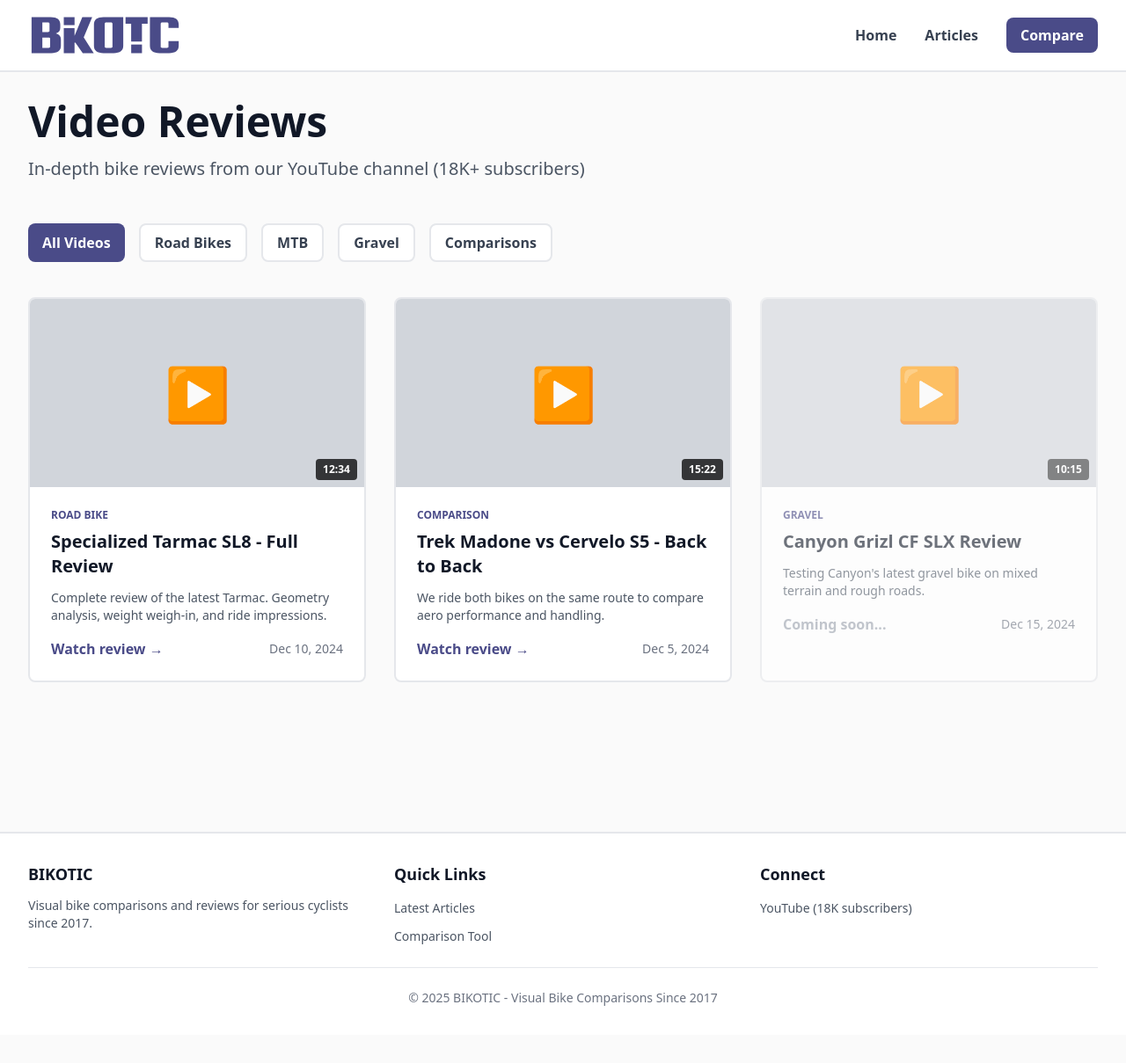
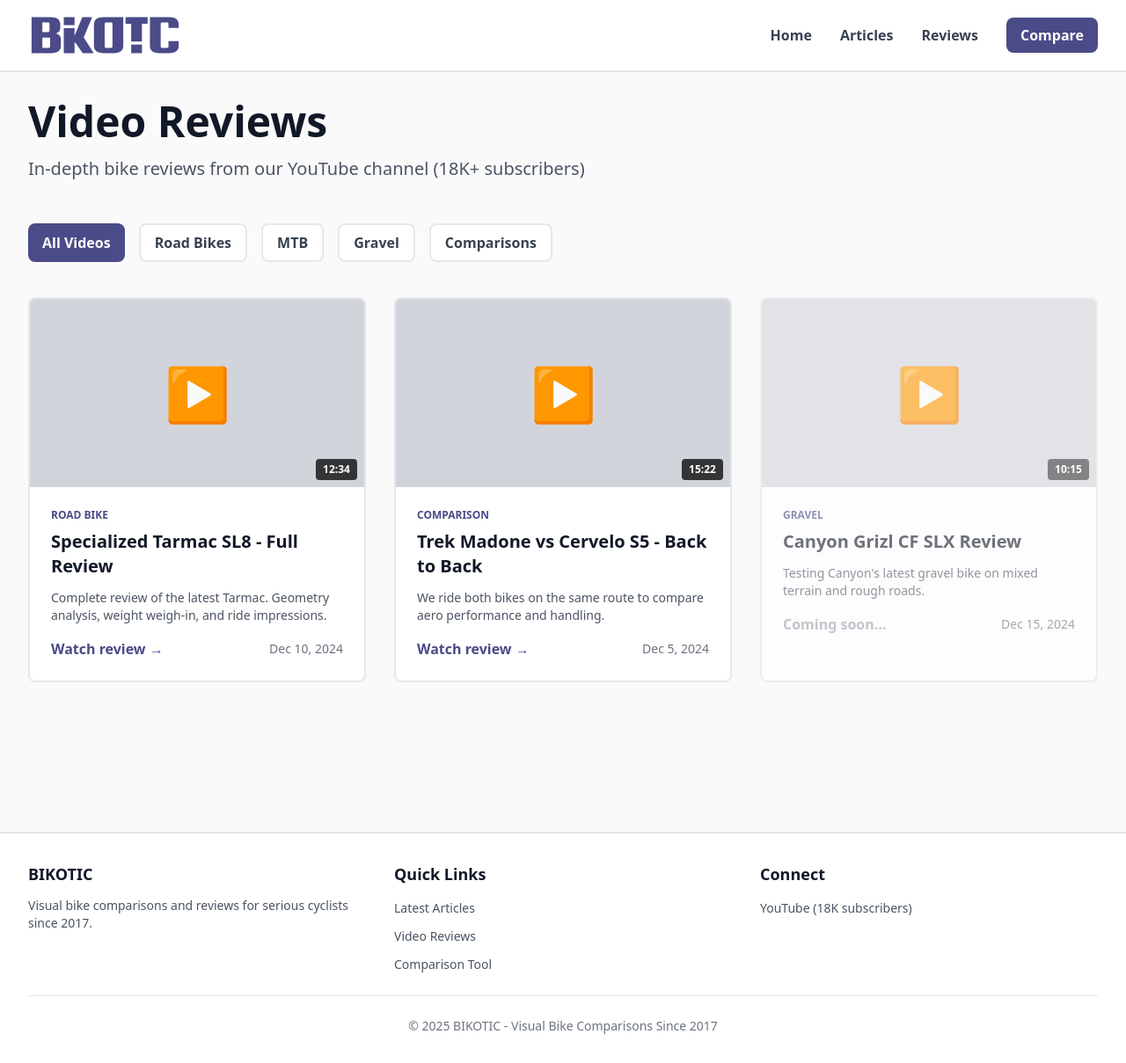
Before and after one commit to maccavamzoo/bikotic-genesis, a Next.js app: page /reviews in a window 1280 px wide. Shown: the whole page at 88% size. Before the commit the page ends 1177 px from the top, so only its background shows below. Built offline with nearby package versions, Linux system fonts and the light colour scheme.

Commit message:
Update layout.tsx

```diff
--- a/app/layout.tsx
+++ b/app/layout.tsx
@@ -44,6 +44,12 @@ export default function RootLayout({
                 Articles
               </Link>
               <Link
+                href="/reviews"
+                className="text-gray-700 hover:text-bikotic-blue font-semibold transition-colors"
+              >
+                Reviews
+              </Link>
+              <Link
                 href="/app"
                 className="bg-bikotic-blue text-white px-4 py-2 rounded-lg font-bold hover:bg-bikotic-blue-dark transition-colors"
               >
@@ -75,6 +81,11 @@ export default function RootLayout({
                   <li>
                     <Link href="/articles" className="text-gray-600 hover:text-bikotic-blue text-sm">
                       Latest Articles
+                    </Link>
+                  </li>
+                  <li>
+                    <Link href="/reviews" className="text-gray-600 hover:text-bikotic-blue text-sm">
+                      Video Reviews
                     </Link>
                   </li>
                   <li>
```
